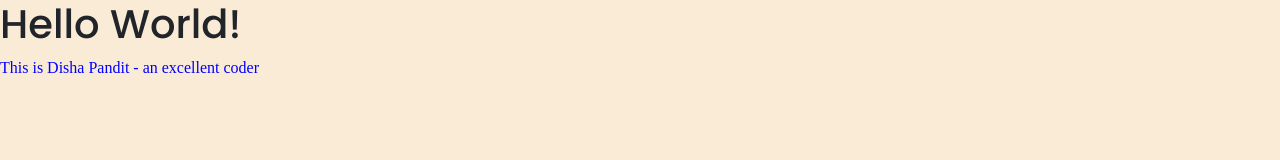
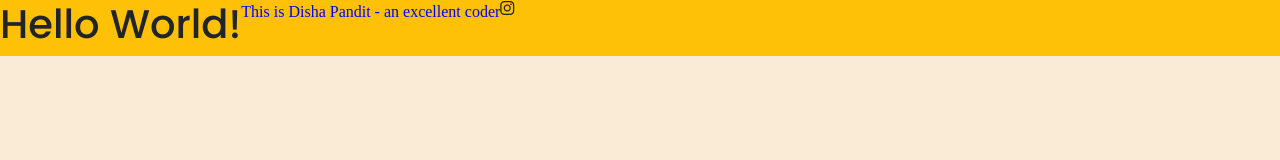
Before and after one commit to DishaDarpan/Portfolio-project, a plain HTML site: page index.html in a window 1280 px wide. Drawn offline with nearby package versions, Linux system fonts and the light colour scheme; a web font is replaced by a local one.

Commit message:
Added font awesome

```diff
--- a/index.html
+++ b/index.html
@@ -14,6 +14,7 @@
       integrity="sha384-ka7Sk0Gln4gmtz2MlQnikT1wXgYsOg+OMhuP+IlRH9sENBO0LRn5q+8nbTov4+1p"
       crossorigin="anonymous"
     ></script>
+    <script src="https://kit.fontawesome.com/b5e5437a9e.js" crossorigin="anonymous"></script>
     <link rel="preconnect" href="https://fonts.googleapis.com" />
     <link rel="preconnect" href="https://fonts.gstatic.com" crossorigin />
     <link
@@ -25,7 +26,10 @@
     <title>Document</title>
   </head>
   <body>
+      <div class = "d-flex bg-warning">
     <h1>Hello World!</h1>
   </body>
   <p>This is Disha Pandit - an excellent coder</p>
+  <i class="fab fa-instagram"></i>
+</div>
 </html>
```
